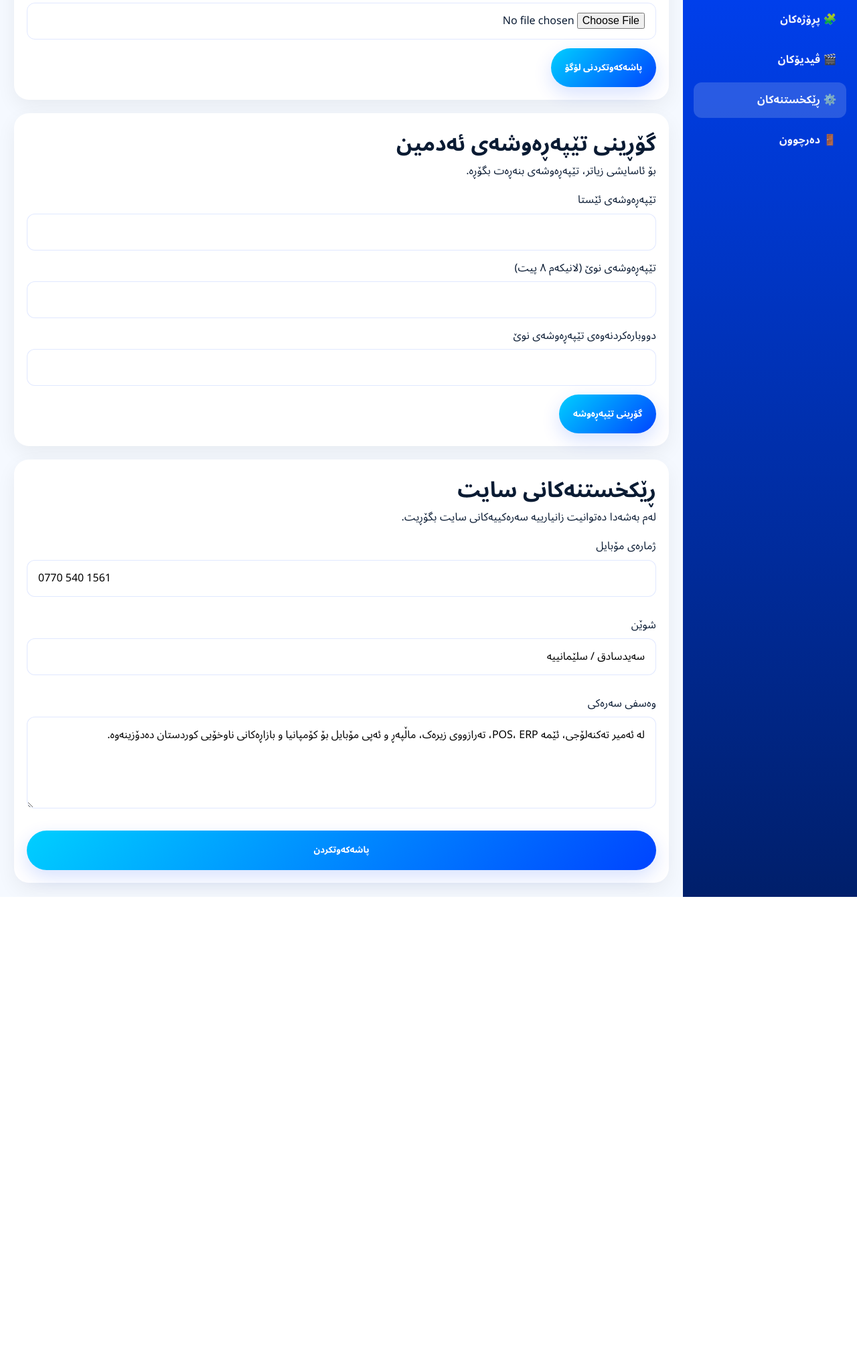
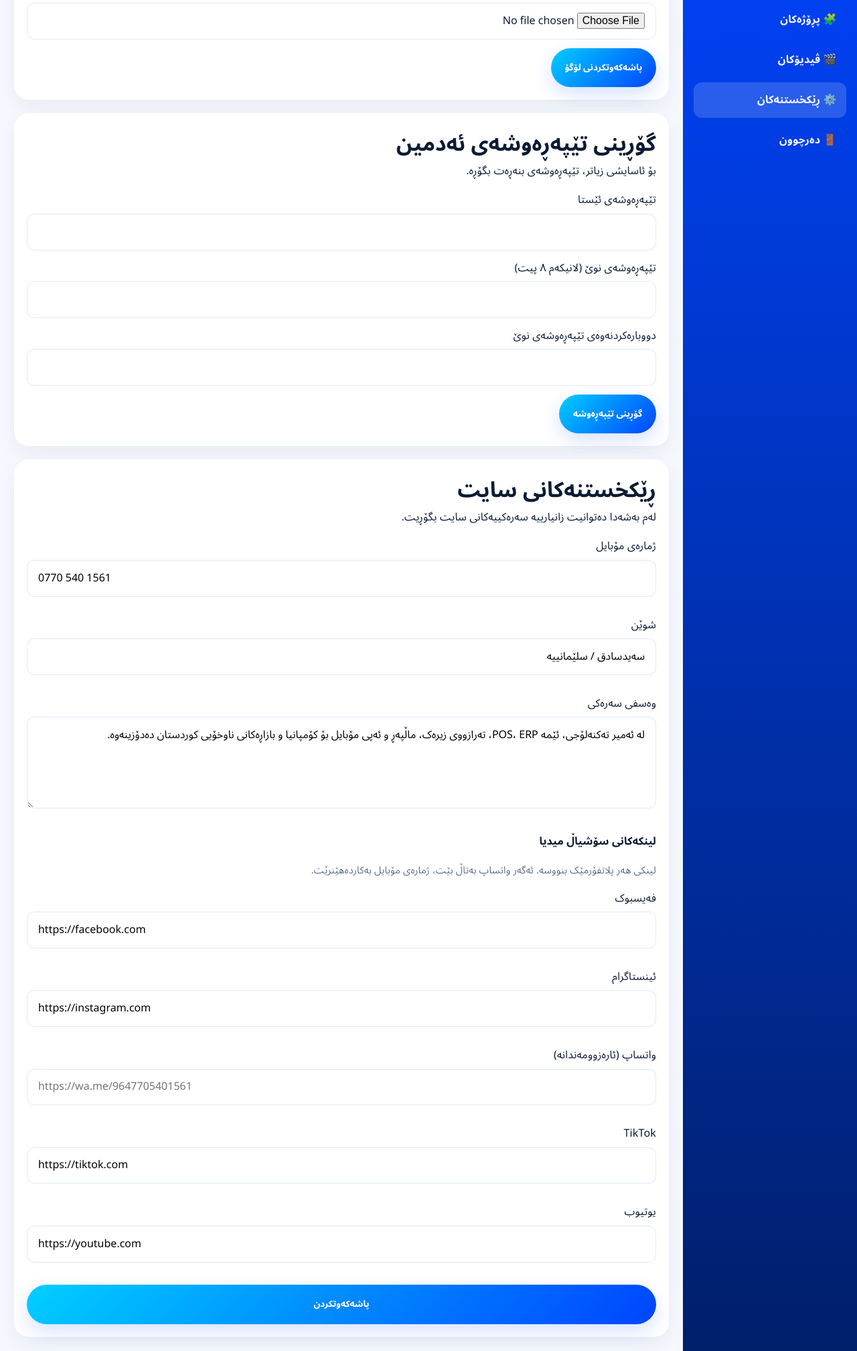
Before and after one commit to amirtech0022-art/delivary, a PHP site: page /admin/settings.php in a window 1280 px wide. Shown: the part 210-2227 px from the top of the page at 67% size. Before the commit the page ends 1549 px from the top, so only its background shows below. Run offline with PHP 8.4, Linux system fonts and the light colour scheme; the visitor is signed in with stand-in values (Sample User, id 1); tables that the repository leaves empty hold one stand-in row (values such as "Sample post"); some libraries are stand-ins or nearby versions.

Commit message:
Add social media links management in settings and update front-end integration
- Introduced fields for social media links (Facebook, Instagram, WhatsApp, TikTok, YouTube) in the admin settings.
- Implemented URL normalization for social media links to ensure valid formats.
- Updated front-end to dynamically display social media links, enhancing user engagement options.
- Enhanced CSS for YouTube link hover effects for better visual consistency.

```diff
--- a/admin/settings.php
+++ b/admin/settings.php
@@ -61,6 +61,11 @@ $defaultHeroDesc = 'لە ئەمیر تەکنەلۆجی، ئێمە POS، ERP، ت
 $sitePhone = getSetting('site_phone', '0770 540 1561');
 $siteLocation = getSetting('site_location', 'سەیدسادق / سلێمانییە');
 $siteHeroDesc = getSetting('site_hero_description', $defaultHeroDesc);
+$socialFacebook = getSetting('social_facebook', 'https://facebook.com');
+$socialInstagram = getSetting('social_instagram', 'https://instagram.com');
+$socialWhatsapp = getSetting('social_whatsapp', '');
+$socialTiktok = getSetting('social_tiktok', 'https://tiktok.com');
+$socialYoutube = getSetting('social_youtube', 'https://youtube.com');
 
 if ($_SERVER['REQUEST_METHOD'] === 'POST' && ($_POST['form'] ?? '') === 'site') {
     if (!verifyCsrf()) {
@@ -69,13 +74,25 @@ if ($_SERVER['REQUEST_METHOD'] === 'POST' && ($_POST['form'] ?? '') === 'site')
         $sitePhone = trim($_POST['site_phone'] ?? '');
         $siteLocation = trim($_POST['site_location'] ?? '');
         $siteHeroDesc = trim($_POST['site_hero_description'] ?? '');
+        $socialFacebook = normalizeSocialUrl($_POST['social_facebook'] ?? '');
+        $socialInstagram = normalizeSocialUrl($_POST['social_instagram'] ?? '');
+        $socialWhatsapp = normalizeSocialUrl($_POST['social_whatsapp'] ?? '');
+        $socialTiktok = normalizeSocialUrl($_POST['social_tiktok'] ?? '');
+        $socialYoutube = normalizeSocialUrl($_POST['social_youtube'] ?? '');
 
         if ($sitePhone === '' || $siteLocation === '') {
             $siteError = 'تکایە هەموو خانە پێویستەکان پڕ بکەوە.';
+        } elseif ($socialFacebook === '' || $socialInstagram === '' || $socialTiktok === '' || $socialYoutube === '') {
+            $siteError = 'لینکەکانی سۆشیاڵ میدیا دەبێت دروست بن (https://...).';
         } elseif (
             !setSetting('site_phone', $sitePhone)
             || !setSetting('site_location', $siteLocation)
             || !setSetting('site_hero_description', $siteHeroDesc)
+            || !setSetting('social_facebook', $socialFacebook)
+            || !setSetting('social_instagram', $socialInstagram)
+            || !setSetting('social_whatsapp', $socialWhatsapp)
+            || !setSetting('social_tiktok', $socialTiktok)
+            || !setSetting('social_youtube', $socialYoutube)
         ) {
             $siteError = 'هەڵە ڕوویدا لە پاشەکەوتکردن. تکایە دووبارە هەوڵ بدەوە.';
         } else {
@@ -185,6 +202,15 @@ if ($_SERVER['REQUEST_METHOD'] === 'POST' && ($_POST['form'] ?? '') === 'site')
             <div class="field"><label for="site_phone">ژمارەی مۆبایل</label><input id="site_phone" class="phone-number-input" dir="ltr" type="text" name="site_phone" value="<?= htmlspecialchars($sitePhone, ENT_QUOTES, 'UTF-8') ?>" placeholder="0770 540 1561" required /></div>
             <div class="field"><label for="site_location">شوێن</label><input id="site_location" type="text" name="site_location" value="<?= htmlspecialchars($siteLocation, ENT_QUOTES, 'UTF-8') ?>" required /></div>
             <div class="field"><label for="site_hero_description">وەسفی سەرەکی</label><textarea id="site_hero_description" name="site_hero_description" rows="4"><?= htmlspecialchars($siteHeroDesc, ENT_QUOTES, 'UTF-8') ?></textarea></div>
+
+            <h2 style="margin:0.5rem 0 0; font-size:1rem;">لینکەکانی سۆشیاڵ میدیا</h2>
+            <p style="margin:0; color:var(--muted); font-size:0.92rem;">لینکی هەر پلاتفۆرمێک بنووسە. ئەگەر واتساپ بەتاڵ بێت، ژمارەی مۆبایل بەکاردەهێنرێت.</p>
+            <div class="field"><label for="social_facebook">فەیسبوک</label><input id="social_facebook" class="phone-number-input" dir="ltr" type="url" name="social_facebook" value="<?= htmlspecialchars($socialFacebook, ENT_QUOTES, 'UTF-8') ?>" placeholder="https://facebook.com/yourpage" required /></div>
+            <div class="field"><label for="social_instagram">ئینستاگرام</label><input id="social_instagram" class="phone-number-input" dir="ltr" type="url" name="social_instagram" value="<?= htmlspecialchars($socialInstagram, ENT_QUOTES, 'UTF-8') ?>" placeholder="https://instagram.com/yourpage" required /></div>
+            <div class="field"><label for="social_whatsapp">واتساپ (ئارەزوومەندانە)</label><input id="social_whatsapp" class="phone-number-input" dir="ltr" type="url" name="social_whatsapp" value="<?= htmlspecialchars($socialWhatsapp, ENT_QUOTES, 'UTF-8') ?>" placeholder="https://wa.me/9647705401561" /></div>
+            <div class="field"><label for="social_tiktok">TikTok</label><input id="social_tiktok" class="phone-number-input" dir="ltr" type="url" name="social_tiktok" value="<?= htmlspecialchars($socialTiktok, ENT_QUOTES, 'UTF-8') ?>" placeholder="https://tiktok.com/@yourpage" required /></div>
+            <div class="field"><label for="social_youtube">یوتیوب</label><input id="social_youtube" class="phone-number-input" dir="ltr" type="url" name="social_youtube" value="<?= htmlspecialchars($socialYoutube, ENT_QUOTES, 'UTF-8') ?>" placeholder="https://youtube.com/@yourchannel" required /></div>
+
             <button class="btn btn-primary settings-save-btn" type="submit">پاشەکەوتکردن</button>
           </div>
         </form>
--- a/assets/style.css
+++ b/assets/style.css
@@ -250,6 +250,7 @@ img { display: block; max-width: 100%; }
 .social-link--instagram:hover { background: linear-gradient(135deg, #f58529, #dd2a7b, #8134af); color: #ffffff; border-color: transparent; }
 .social-link--whatsapp:hover { background: #25d366; color: #ffffff; border-color: transparent; }
 .social-link--tiktok:hover { background: #010101; color: #ffffff; border-color: transparent; }
+.social-link--youtube:hover { background: #ff0000; color: #ffffff; border-color: transparent; }
 [data-theme="dark"] .social-link--tiktok:hover { background: #fe2c55; }
 .contact-form { display: grid; gap: 0.85rem; }
 .contact-form .field { display: grid; gap: 0.35rem; }
--- a/includes/db.php
+++ b/includes/db.php
@@ -121,4 +121,19 @@ function phoneDigitsForLinks(string $phone): string
     return $digits;
 }
 
+/**
+ * Normalize a social/profile URL. Returns empty string when invalid.
+ */
+function normalizeSocialUrl(string $url): string
+{
+    $url = trim($url);
+    if ($url === '') {
+        return '';
+    }
+    if (!preg_match('#^https?://#i', $url)) {
+        $url = 'https://' . $url;
+    }
+    return filter_var($url, FILTER_VALIDATE_URL) ? $url : '';
+}
+
 ?>
```
Also changed, not shown: index.php (+15 -6 lines).
